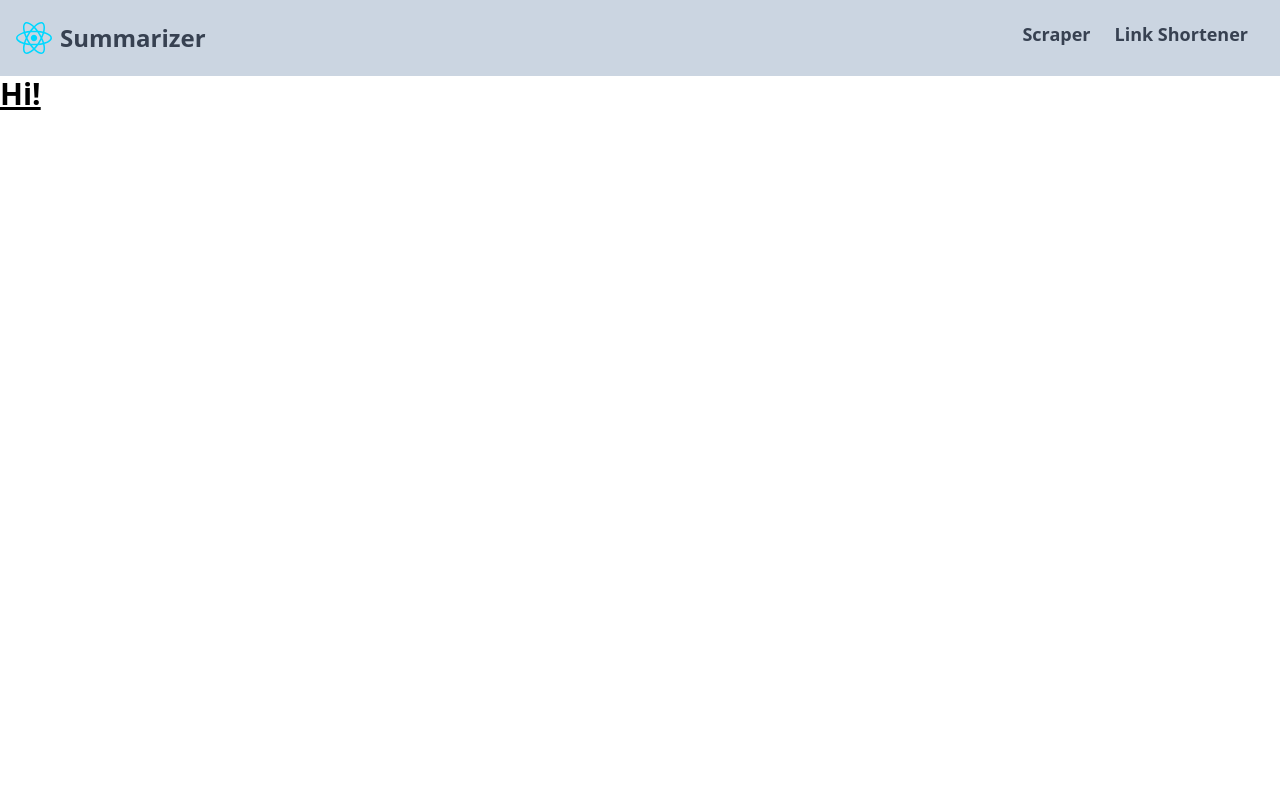
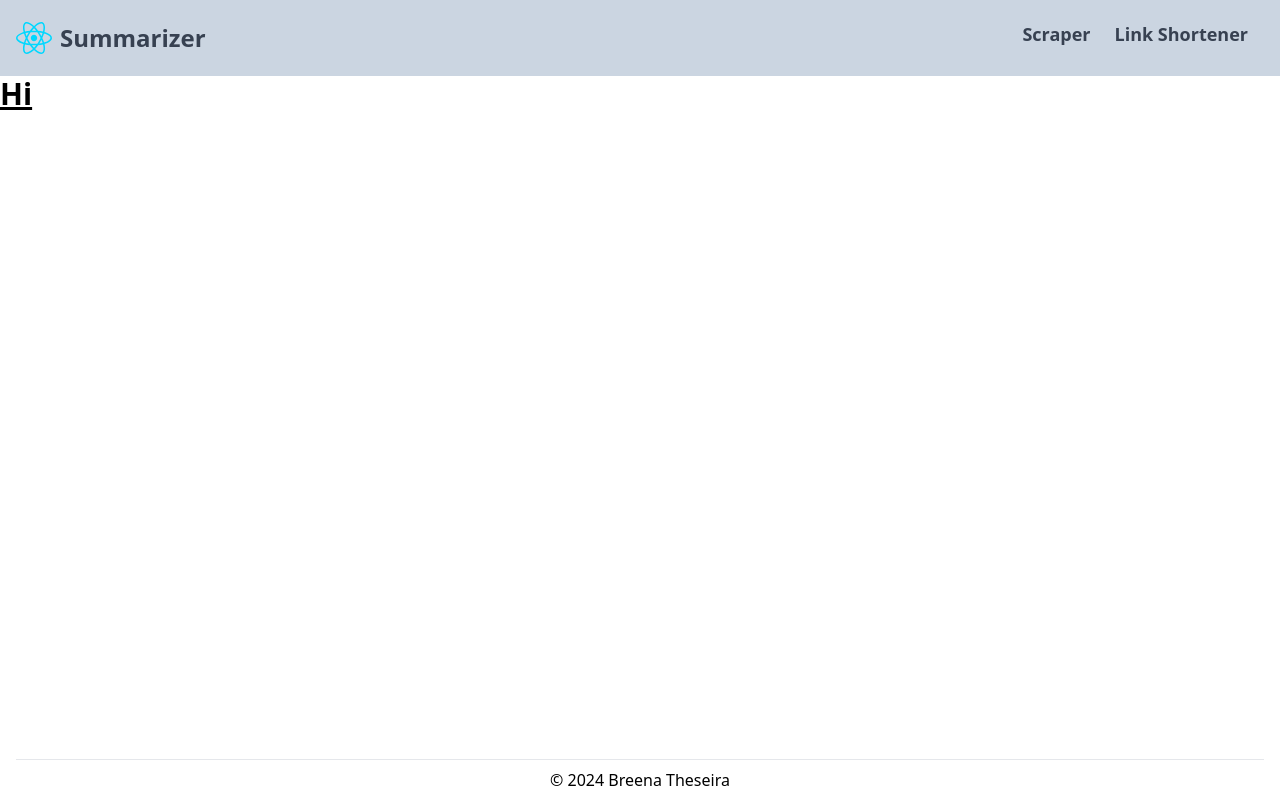
Before and after one commit to breenatheseira/for-monica, a React (Vite) app: page / in a window 1280 px wide. Built offline with nearby package versions, Linux system fonts and the light colour scheme.

Commit message:
Footer is sticky to content/ bottom of the page

```diff
--- a/src/app/App.jsx
+++ b/src/app/App.jsx
@@ -1,14 +1,22 @@
 import React from 'react';
 import Header from '../components/Header.jsx';
-// import Footer from '../components/Footer';
+import Footer from '../components/Footer.jsx';
 
 export default function App() {
   return (
-    <>
-      <Header />
-        <h1 className='text-3xl font-bold underline'>Hi!</h1>
-      {/* <Footer /> */}
-    </>
+    <div className='flex flex-col h-screen'>
+      <div className='flex-none'>
+        <Header />
+      </div>
+      <div className='grow'>
+        <h1 className='text-3xl font-bold underline'>
+          Hi
+        </h1>
+      </div>
+      <div className='flex-none'>
+        <Footer />
+      </div>
+    </div>
   )
 
 }
--- a/src/components/Footer.jsx
+++ b/src/components/Footer.jsx
@@ -0,0 +1,14 @@
+export default function Footer(){
+  return (
+    <>
+      <div className="px-4">
+        <hr />
+      </div>
+      <footer className="flex justify-center py-2 ">
+        <p>
+          © 2024 Breena Theseira
+        </p>
+      </footer>
+    </>
+  )
+}
```
